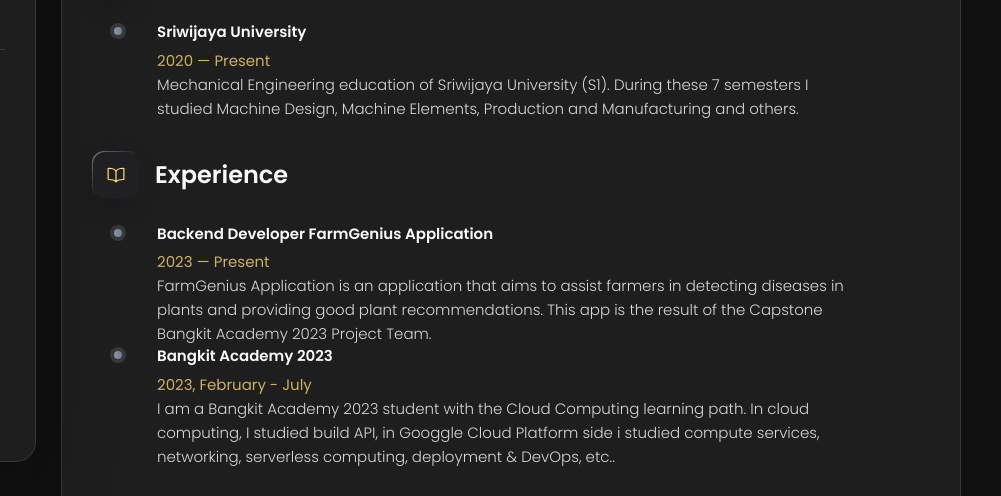
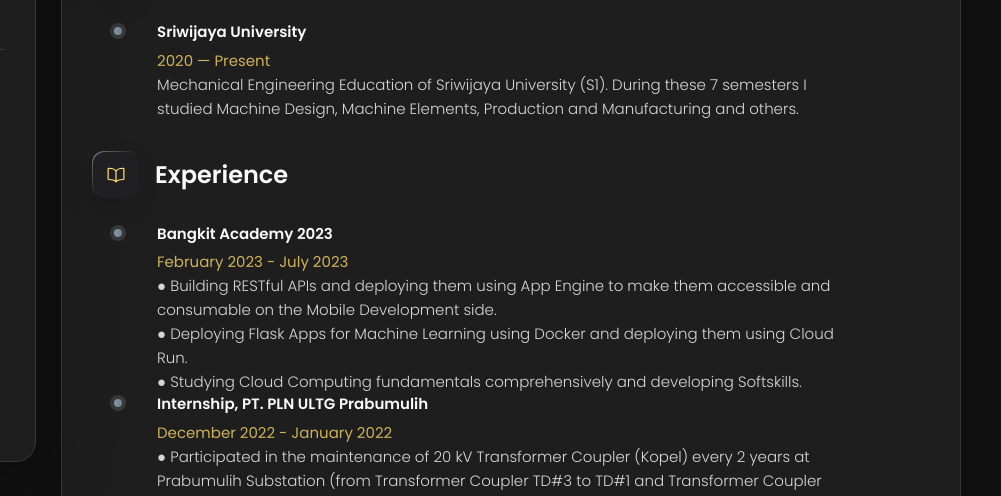
Before and after one commit to hsdhts/portfolio, a plain HTML site: page index.html in a window 1280 px wide. Both pictures are taken after a click on the button "Resume". Shown: the part 240-736 px from the top of the page, 279-1280 px from the left. Drawn offline with nearby package versions, Linux system fonts and the light colour scheme.

Commit message:
update portfolio

```diff
--- a/index.html
+++ b/index.html
@@ -414,22 +414,10 @@
               <span>2020 — Present</span>
 
               <p class="timeline-text">
-               Mechanical Engineering education of Sriwijaya University (S1). During these 7 semesters I studied Machine Design, Machine Elements, Production and Manufacturing and others.
+               Mechanical Engineering Education of Sriwijaya University (S1). During these 7 semesters I studied Machine Design, Machine Elements, Production and Manufacturing and others.
               </p>
 
             </li>
-
-            <!-- <li class="timeline-item">
-
-              <h4 class="h4 timeline-item-title">Bangkit Academy 2023</h4>
-
-              <span>2023, February - Present</span>
-
-              <p class="timeline-text">
-                I am a Bangkit Academy 2023 student with the Cloud Computing learning path. In cloud computing, I studied build API, in GCP side i studied compute services, networking, serverless computing, deployment & DevOps, etc..
-              </p>
-
-            </li> -->
           </ol>
 
         </section>
@@ -448,25 +436,30 @@
 
             <li class="timeline-item">
 
-              <h4 class="h4 timeline-item-title">Backend Developer FarmGenius Application</h4>
+              <h4 class="h4 timeline-item-title">Bangkit Academy 2023</h4>
 
-              <span>2023 — Present</span>
+              <span>February 2023 - July 2023</span>
 
               <p class="timeline-text">
-                FarmGenius Application is an application that aims to assist farmers in detecting diseases in plants and providing good plant recommendations. This app is the result of the Capstone Bangkit Academy 2023 Project Team.
+                ● Building RESTful APIs and deploying them using App Engine to make them accessible and consumable on the Mobile Development side. <br>
+● Deploying Flask Apps for Machine Learning using Docker and deploying them using Cloud Run. <br>
+● Studying Cloud Computing fundamentals comprehensively and developing Softskills. <br>
               </p>
+
             </li>
           </ol>
+
           <ol class="timeline-list">
 
             <li class="timeline-item">
 
-              <h4 class="h4 timeline-item-title">Bangkit Academy 2023</h4>
+              <h4 class="h4 timeline-item-title">Internship, PT. PLN ULTG Prabumulih </h4>
 
-              <span>2023, February - July</span>
+              <span>December 2022 - January 2022</span>
 
               <p class="timeline-text">
-                I am a Bangkit Academy 2023 student with the Cloud Computing learning path. In cloud computing, I studied build API, in Googgle Cloud Platform side i studied compute services, networking, serverless computing, deployment & DevOps, etc..
+                ● Participated in the maintenance of 20 kV Transformer Coupler (Kopel) every 2 years at Prabumulih Substation (from Transformer Coupler TD#3 to TD#1 and Transformer Coupler TD#2 to TD#1). <br>
+                ● Collaborated with the team to maintain and monitor activities in accordance with the Occupational Health and Safety (K3) Standard Operating Procedures at PT. PLN ULTG Prabumulih.
               </p>
 
             </li>
```
